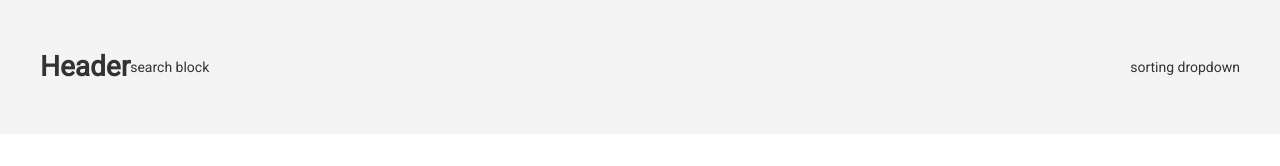
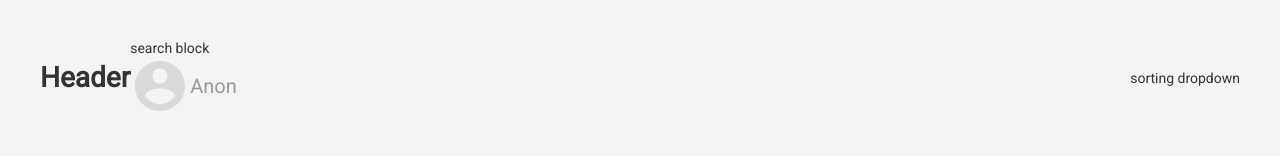
Before and after one commit to Ant1p0w/reddit-react-client, a React app: page / in a window 1280 px wide. Shown: the top 166 px of the page. Built offline with nearby package versions, Linux system fonts and the light colour scheme.

Commit message:
add user block component

```diff
--- a/src/Header/SearchBlock/SearchBlock.tsx
+++ b/src/Header/SearchBlock/SearchBlock.tsx
@@ -1,10 +1,12 @@
 import React from 'react';
 import styles from './searchblock.css';
+import {UserBlock} from "./UserBlock";
 
 export function SearchBlock() {
-  return (
-      <div className={styles.searchBlock}>
-        search block
-      </div>
-  );
+    return (
+        <div className={styles.searchBlock}>
+            search block
+            <UserBlock/>
+        </div>
+    );
 }
--- /dev/null
+++ b/src/Header/SearchBlock/UserBlock/UserBlock.tsx
@@ -0,0 +1,26 @@
+import React from 'react';
+import styles from './userblock.css';
+import {Text, EColor} from "../../../Text";
+import {AnonIcon} from "../../../Icons";
+
+interface IUserBLockProps {
+  avatarSrc?: string
+  username?: string
+}
+
+export function UserBlock({ avatarSrc, username}: IUserBLockProps) {
+  return (
+      <a className={styles.userBox} href="https://www.reddit.com/api/v1/authorize?client_id=Y6MsrNpfzbpo8A&response_type=TYPE&
+    state=RANDOM_STRING&redirect_uri=http://localhost:3000/&scope=read submit identity">
+        <div className={styles.avatarBox}>
+          {avatarSrc
+              ? <img src={avatarSrc} alt="user avatar" className={styles.avatarImage}/>
+              : <AnonIcon/>
+          }
+        </div>
+        <div className={styles.username}>
+          <Text size={20} color={username ? EColor.black : EColor.gray99}>{username || 'Anon'}</Text>
+        </div>
+      </a>
+  );
+}
--- /dev/null
+++ b/src/Header/SearchBlock/UserBlock/index.ts
@@ -0,0 +1 @@
+export * from './UserBlock';
--- /dev/null
+++ b/src/Header/SearchBlock/UserBlock/userblock.css
@@ -0,0 +1,40 @@
+.userBox{
+    display: flex;
+    align-items: center;
+    cursor: pointer;
+}
+
+.userBox:hover span{
+    color: var(--orange);
+}
+
+.userBox:hover .avatarBox{
+    box-shadow: 0 0 0 1px var(--orange);
+}
+
+.avatarBox{
+    width: 60px;
+    height: 60px;
+    padding: 5px;
+    border-radius: 100%;
+    box-shadow: none;
+}
+
+.avatarImage{
+    width: 100%;
+    height: 100%;
+    object-fit: cover;
+    border-radius: 100%;
+}
+
+.username{
+    display: none;
+}
+
+
+@media all and (min-width: 1024px) {
+    .username{
+        display: inline;
+    }
+
+}
--- /dev/null
+++ b/src/Icons/AnonIcon.tsx
@@ -0,0 +1,9 @@
+import * as React from "react";
+
+export function AnonIcon() {
+    return (
+        <svg width="50" height="50" viewBox="0 0 50 50" fill="none" xmlns="http://www.w3.org/2000/svg">
+            <path d="M25 0C11.2 0 0 11.2 0 25C0 38.8 11.2 50 25 50C38.8 50 50 38.8 50 25C50 11.2 38.8 0 25 0ZM25 7.5C29.15 7.5 32.5 10.85 32.5 15C32.5 19.15 29.15 22.5 25 22.5C20.85 22.5 17.5 19.15 17.5 15C17.5 10.85 20.85 7.5 25 7.5ZM25 43C18.75 43 13.225 39.8 10 34.95C10.075 29.975 20 27.25 25 27.25C29.975 27.25 39.925 29.975 40 34.95C36.775 39.8 31.25 43 25 43Z" fill="#D9D9D9"/>
+        </svg>
+    )
+}
--- a/src/Icons/index.ts
+++ b/src/Icons/index.ts
@@ -4,3 +4,4 @@ export * from './HideIcon'
 export * from './ReportIcon'
 export * from './ShareIcon'
 export * from './SaveIcon'
+export * from './AnonIcon'
```
Also changed, not shown: 1 other file (tests, documents, lock files or other folders).
